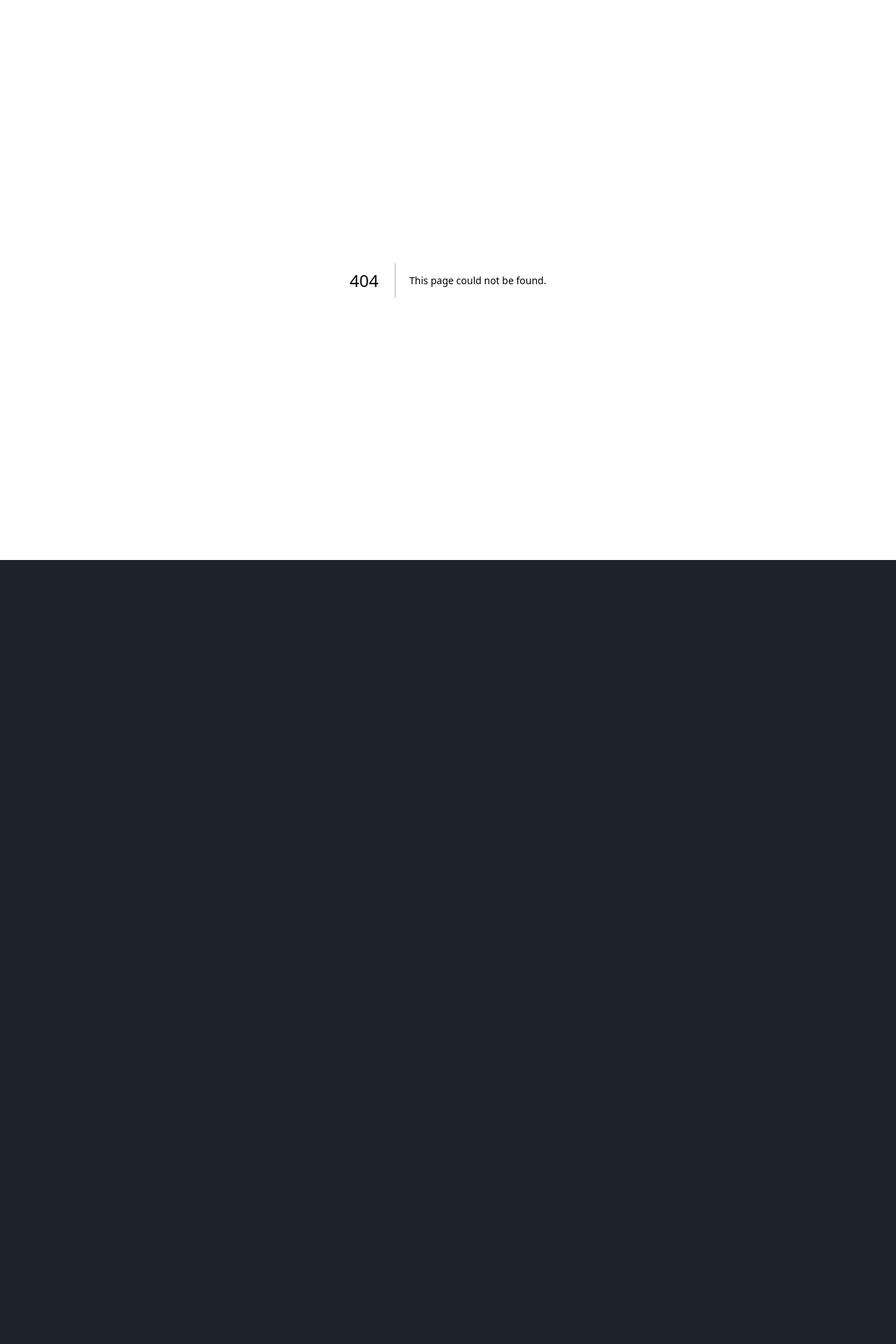
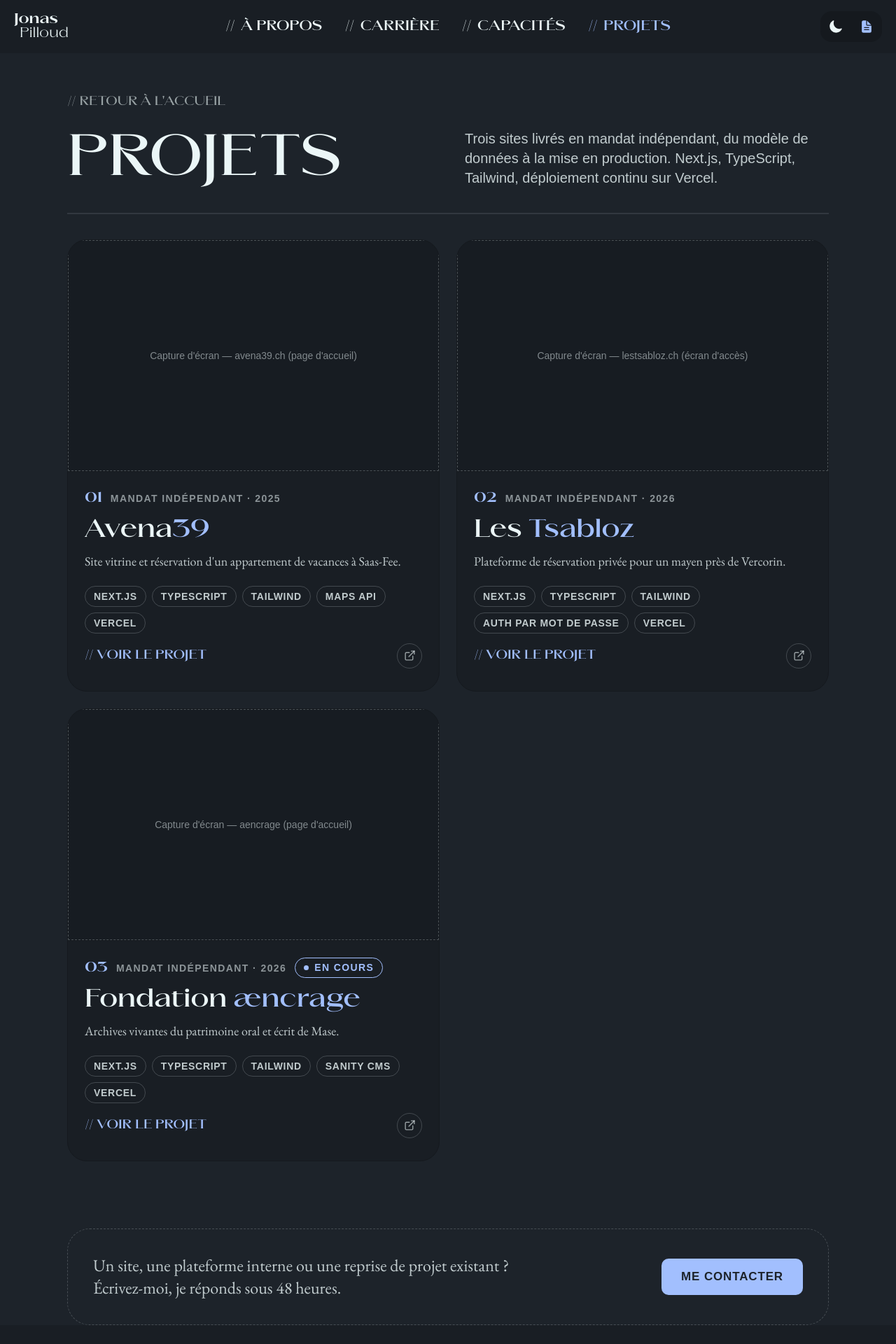
Before and after one commit to Gen0miX/jonas-resume, a Next.js app: page /projets in a window 1280 px wide. Before the commit this address had no page. Shown: the top 1920 px of the page at 70% size. Before the commit the page ends 800 px from the top, so only its background shows below. Built offline with nearby package versions, Linux system fonts and the light colour scheme; a web font is replaced by a local one.

Commit message:
feat(projects): add /projets index page

```diff
--- /dev/null
+++ b/app/projets/page.tsx
@@ -0,0 +1,56 @@
+// app/projets/page.tsx
+import type { Metadata } from "next";
+import Link from "next/link";
+import { projects } from "@/data/projects";
+import ProjectCard from "@/components/projects/ProjectCard";
+
+export const metadata: Metadata = {
+  title: "Projets — Jonas Pilloud",
+  description:
+    "Trois sites livrés en mandat indépendant, du modèle de données à la mise en production. Next.js, TypeScript, Tailwind, déploiement continu sur Vercel.",
+};
+
+export default function ProjectsIndexPage() {
+  return (
+    <div className="mx-auto max-w-[1400px] px-5 pt-14 sm:px-12 lg:px-24">
+      <Link
+        href="/#projects"
+        className="inline-block font-heading text-lg text-base-content/60 transition-transform duration-300 ease-in hover:-skew-x-6 hover:scale-105 hover:scale-y-125 hover:text-primary"
+      >
+        {"// RETOUR À L'ACCUEIL"}
+      </Link>
+
+      <div className="mt-6 flex flex-wrap items-end justify-between gap-8">
+        <h1 className="font-heading text-[clamp(44px,6.5vw,96px)] font-normal leading-[0.95]">
+          PROJETS
+        </h1>
+        <p className="max-w-[520px] font-sans text-lg font-medium leading-snug text-base-content/80 sm:text-xl">
+          Trois sites livrés en mandat indépendant, du modèle de données à la
+          mise en production. Next.js, TypeScript, Tailwind, déploiement
+          continu sur Vercel.
+        </p>
+      </div>
+
+      <div className="my-9 h-0.5 w-full bg-base-content/10" />
+
+      <div className="grid grid-cols-[repeat(auto-fit,minmax(360px,1fr))] gap-6">
+        {projects.map((project, index) => (
+          <ProjectCard key={project.slug} project={project} index={index} variant="index" />
+        ))}
+      </div>
+
+      <div className="mt-14 flex flex-wrap items-center justify-between gap-6 rounded-[32px] border border-dashed border-base-content/20 p-9 sm:mt-24">
+        <p className="max-w-[640px] font-hero text-xl leading-snug text-base-content/80 sm:text-2xl">
+          Un site, une plateforme interne ou une reprise de projet existant ?
+          Écrivez-moi, je réponds sous 48 heures.
+        </p>
+        <Link
+          href="/#contact"
+          className="inline-flex h-[52px] items-center rounded-[10px] bg-primary px-7 font-sans text-[17px] font-bold uppercase tracking-wider text-base-100 transition-colors hover:bg-base-content"
+        >
+          Me contacter
+        </Link>
+      </div>
+    </div>
+  );
+}
```
